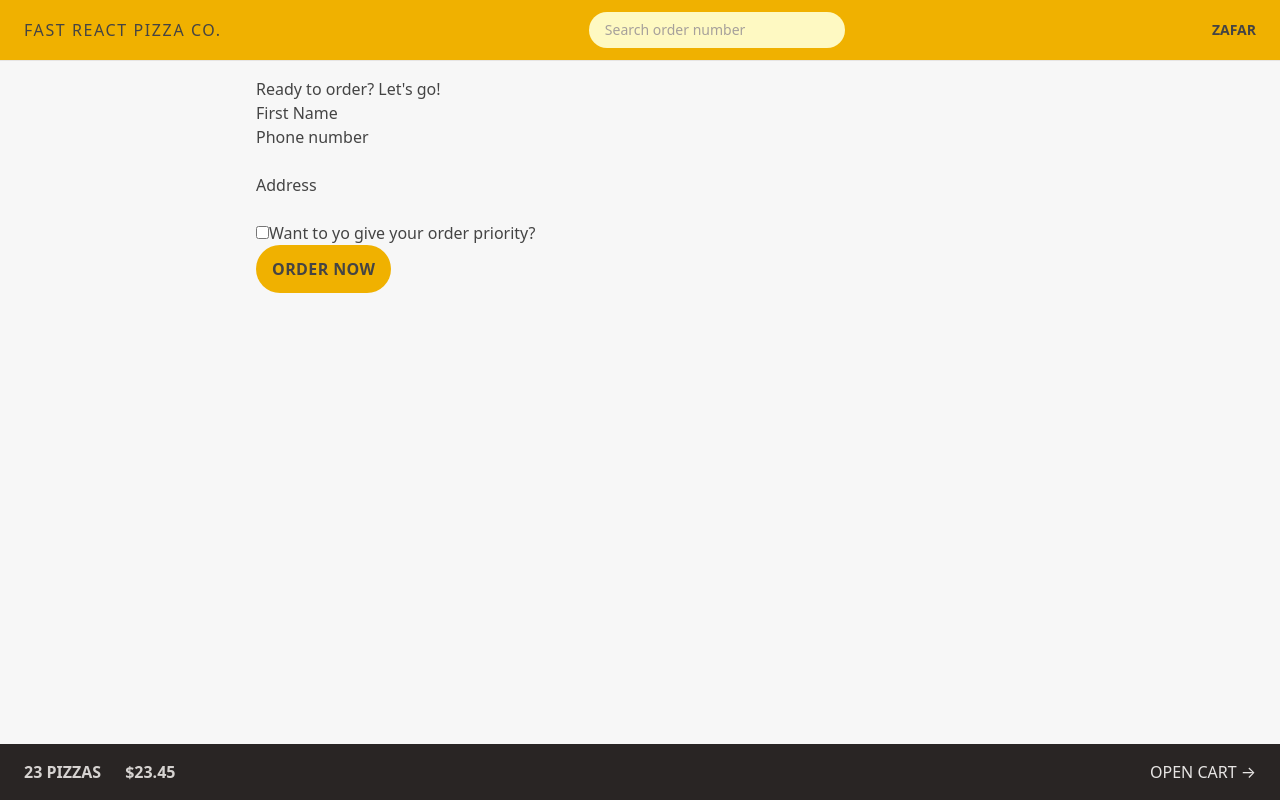
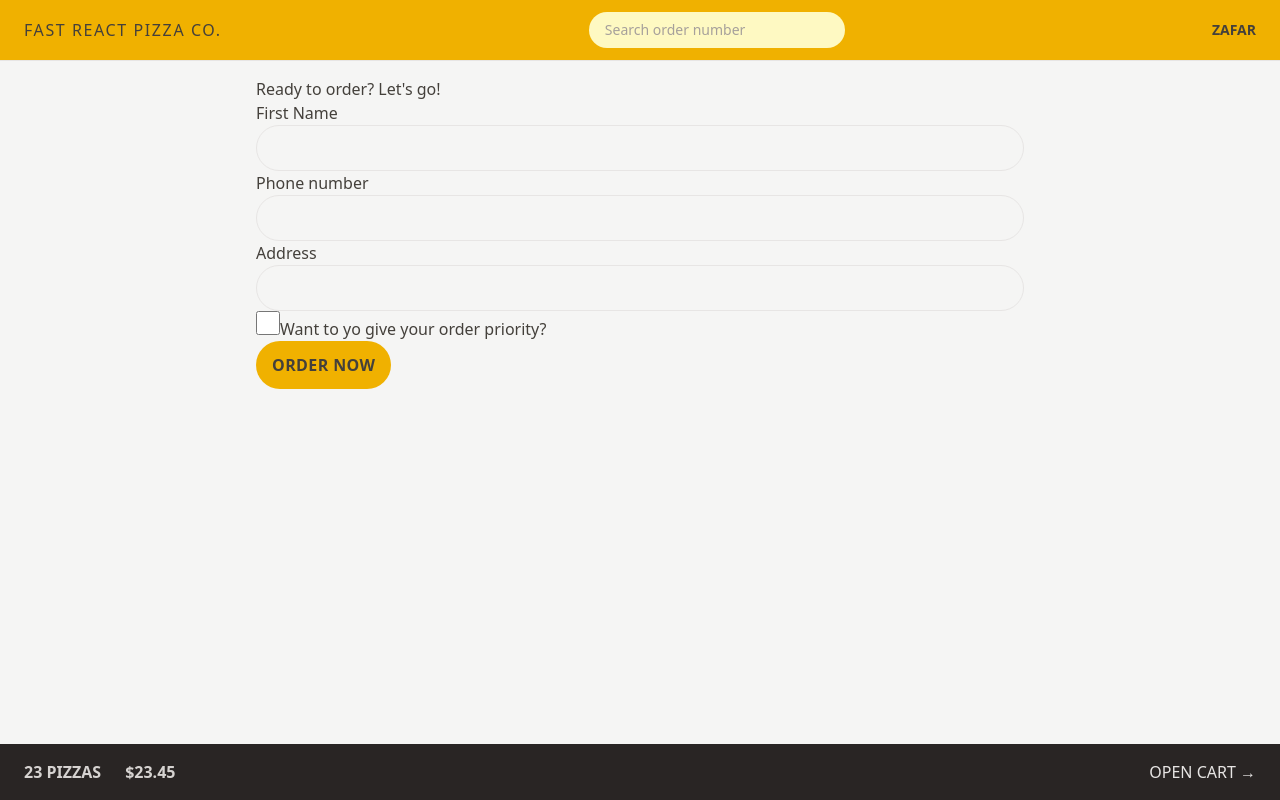
Before and after one commit to mdaz78/fast-react-pizza, a React (Vite) app: page /order/new in a window 1280 px wide. Built offline with nearby package versions, Linux system fonts and the light colour scheme.

Commit message:
style: enhance form input styling and update CSS components
- Added Tailwind CSS classes to input fields in CreateOrder.jsx for improved styling and consistency.
- Refactored index.css to define a new input component style for better UI consistency.

```diff
--- a/src/features/order/CreateOrder.jsx
+++ b/src/features/order/CreateOrder.jsx
@@ -43,13 +43,13 @@ function CreateOrder() {
       <Form method="POST">
         <div>
           <label>First Name</label>
-          <input type="text" name="customer" required />
+          <input type="text" name="customer" required className="input" />
         </div>
 
         <div>
           <label>Phone number</label>
           <div>
-            <input type="tel" name="phone" required />
+            <input type="tel" name="phone" required className="input" />
           </div>
           {errors?.phone && <p className="error">{errors.phone}</p>}
         </div>
@@ -57,7 +57,7 @@ function CreateOrder() {
         <div>
           <label>Address</label>
           <div>
-            <input type="text" name="address" required />
+            <input type="text" name="address" required className="input" />
           </div>
         </div>
 
@@ -68,6 +68,7 @@ function CreateOrder() {
             id="priority"
             // value={withPriority}
             // onChange={(e) => setWithPriority(e.target.checked)}
+            className="h-6 w-6 accent-yellow-400 focus:ring-yellow-400 focus:ring-offset-2"
           />
           <label htmlFor="priority">Want to yo give your order priority?</label>
         </div>
--- a/src/index.css
+++ b/src/index.css
@@ -1,27 +1,9 @@
 @import 'tailwindcss';
 
-body {
-  font-family:
-    system-ui,
-    -apple-system,
-    BlinkMacSystemFont,
-    'Segoe UI',
-    Roboto,
-    Oxygen,
-    Ubuntu,
-    Cantarell,
-    'Open Sans',
-    'Helvetica Neue',
-    sans-serif;
-  background-color: #f7f7f7;
-  color: #444;
-}
-
-.layout {
-  display: grid;
-  grid-template-rows: auto 1fr auto;
-  gap: 32px;
-  height: 100dvh;
+@layer components {
+  .input {
+    @apply w-full rounded-full border border-stone-200 px-4 py-2 text-sm transition-all duration-300 placeholder:text-stone-400 focus:ring focus:ring-yellow-400 focus:outline-none md:px-6 md:py-3;
+  }
 }
 
 /* https://dev.to/afif/i-made-100-css-loaders-for-your-next-project-4eje */
```
